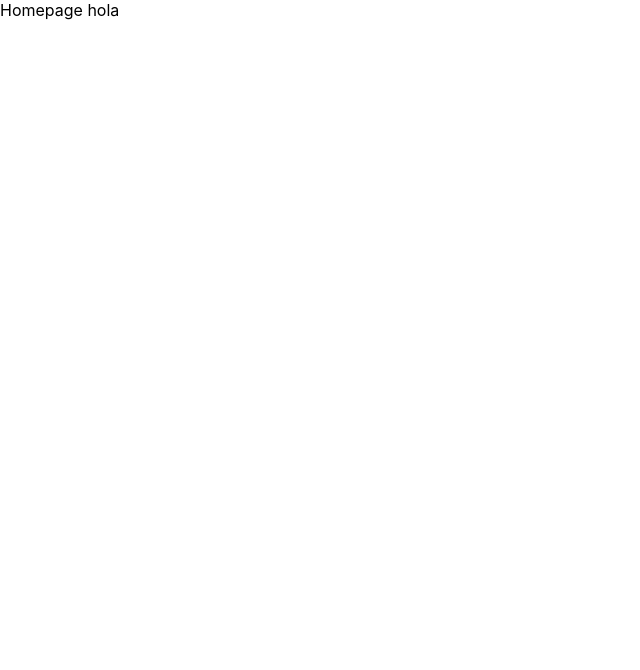
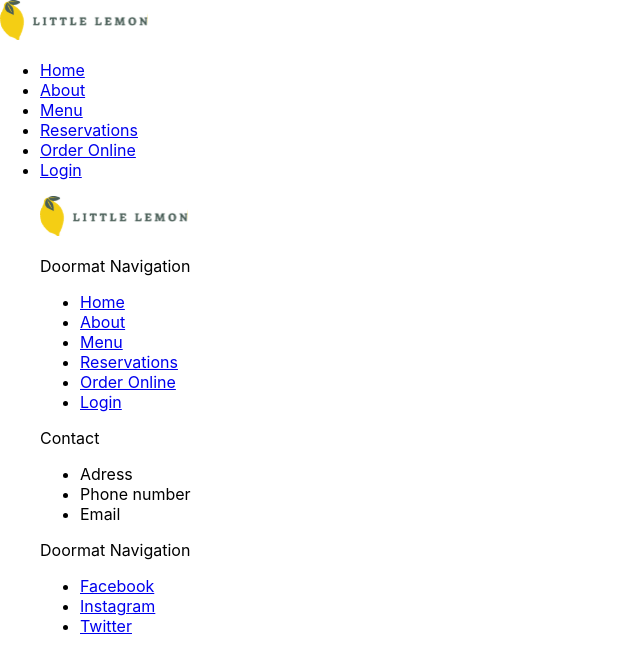
Before and after one commit to javierNetsolin/capstone, a React (Create React App) app: page /reservations in a window 1280 px wide. Shown: the top 670 px of the page, without its empty margins (0-640 px from the left). Built offline with nearby package versions, Linux system fonts and the light colour scheme.

Commit message:
og prrotocol metadata added

```diff
--- a/public/index.html
+++ b/public/index.html
@@ -7,8 +7,11 @@
     <meta name="theme-color" content="#000000" />
     <meta
       name="description"
-      content="Web site created using create-react-app"
+      content="Little Lemon is a faamily-owned Mediterranean restaurant, focused on traditional recipes served with a modern twist."
     />
+    <meta name="og:title" content="Little Lemon"/>
+    <meta name="og:description" content="Little Lemon is a faamily-owned Mediterranean restaurant, focused on traditional recipes served with a modern twist."/>
+    <meta name="og:image" content="%PUBLIC_URL%/Logo.svg"/>
     <link rel="apple-touch-icon" href="%PUBLIC_URL%/logo192.png" />
     <!--
       manifest.json provides metadata used when your web app is installed on a
--- a/src/App.js
+++ b/src/App.js
@@ -1,10 +1,16 @@
 import "./App.css";
+import Footer from "./Footer";
+import Header from "./Header";
+import Main from "./Main";
+import Nav from "./Nav";
 
 function App() {
-  return (
-    <div>
-      Homepage hola
-    </div>
+  return (<>
+  <Header></Header>
+  <Nav></Nav>
+  <Main></Main>
+  <Footer></Footer>
+  </>
   );
 }
 
--- /dev/null
+++ b/src/Footer.js
@@ -0,0 +1,37 @@
+import Logo from "./assets/Logo.svg";
+export default function Footer(){
+    return(
+    <footer>
+        <figure>
+         <img src={Logo} alt="Little Lemon Logo"/>
+        </figure>
+        <figure>
+            <figcaption>Doormat Navigation</figcaption>
+            <ul>
+                <li><a href="/home">Home</a></li>
+                <li><a href="/about">About</a></li>
+                <li><a href="/menu">Menu</a></li>
+                <li><a href="/reservations">Reservations</a></li>
+                <li><a href="/order-online">Order Online</a></li>
+                <li><a href="/login">Login</a></li>
+            </ul>
+        </figure>
+        <figure>
+            <figcaption>Contact</figcaption>
+            <ul>
+                <li>Adress</li>
+                <li>Phone number</li>
+                <li>Email</li>
+            </ul>
+        </figure>
+        <figure>
+            <figcaption>Doormat Navigation</figcaption>
+            <ul>
+                <li><a href="https://www.facebook.com/">Facebook</a></li>
+                <li><a href="https://www.instagram.com">Instagram</a></li>
+                <li><a href="https://twitter.com/">Twitter</a></li>
+            </ul>
+        </figure>
+    </footer>
+    )
+}
--- /dev/null
+++ b/src/Header.js
@@ -0,0 +1,8 @@
+import Logo from "./assets/Logo.svg";
+export default function Header(){
+    return(
+    <header>
+        <img src={Logo} alt="Little Lemon Logo"/>
+    </header>
+    )
+}
--- /dev/null
+++ b/src/Main.js
@@ -0,0 +1,3 @@
+export default function Main(){
+    return(<main></main>)
+}
--- /dev/null
+++ b/src/Nav.js
@@ -0,0 +1,14 @@
+export default function Nav(){
+    return(
+    <nav>
+        <ul>
+            <li><a href="/home">Home</a></li>
+            <li><a href="/about">About</a></li>
+            <li><a href="/menu">Menu</a></li>
+            <li><a href="/reservations">Reservations</a></li>
+            <li><a href="/order-online">Order Online</a></li>
+            <li><a href="/login">Login</a></li>
+        </ul>
+    </nav>
+    )
+}
```
Also changed, not shown: public/Logo.svg (added), src/assets/Logo.svg (added).
